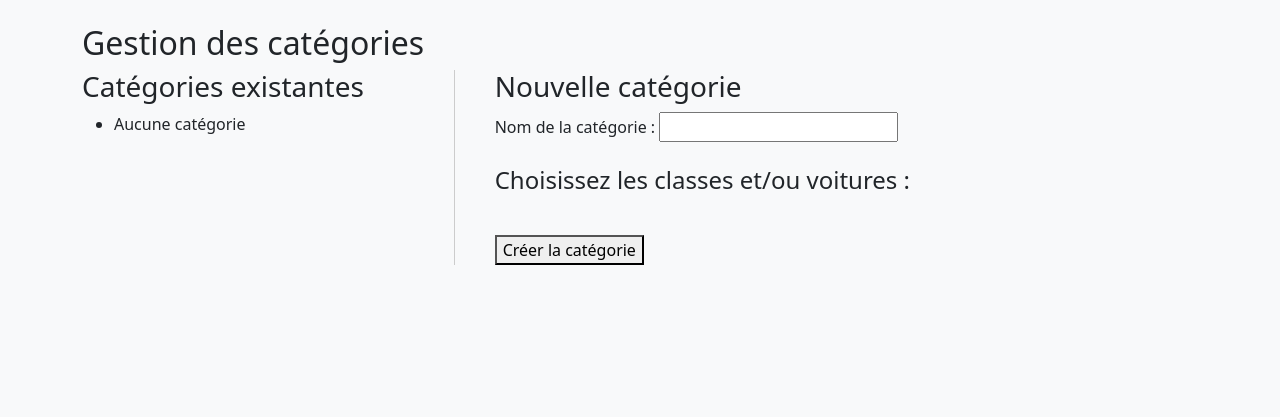
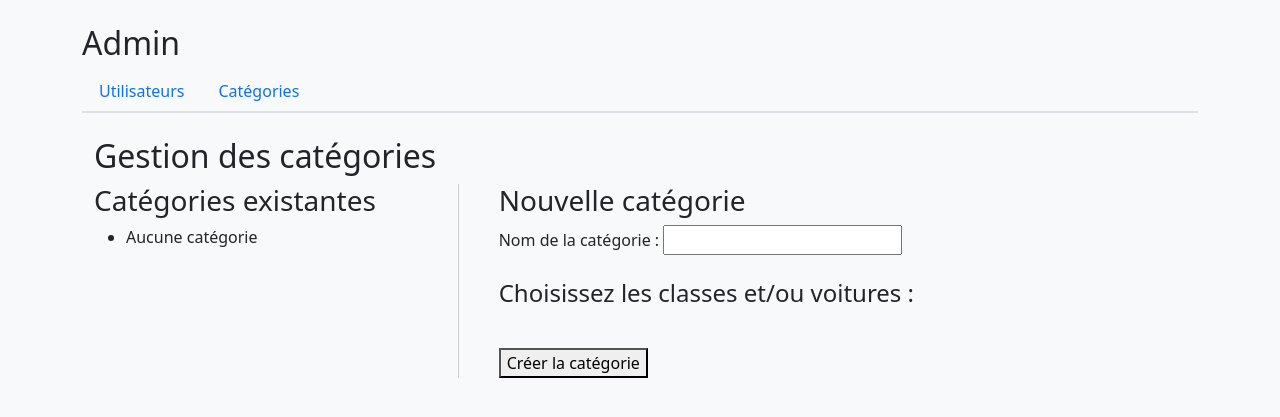
Before and after one commit to MatBlanchard/JobardSiteLeaderbord, a Django app: page /categories/ in a window 1280 px wide. Shown: the part 57-474 px from the top of the page. Run offline with Django 5.2, Linux system fonts and the light colour scheme; the visitor is signed in with stand-in values (Sample User, id 1); data that the repository does not hold is empty.

Commit message:
correction bug 2eme navbar

```diff
--- a/jobard_leaderboard/leaderboard/urls.py
+++ b/jobard_leaderboard/leaderboard/urls.py
@@ -4,5 +4,5 @@ from . import views
 urlpatterns = [
     path("admin-dashboard/", views.admin_dashboard, name="admin_dashboard"),
     path("categories/", views.manage_categories, name="manage_categories"),
-    path("categories/", views.manage_categories, name="manage_users"),
+    path("users/", views.manage_users, name="manage_users"),
 ]
--- a/jobard_leaderboard/templates/leaderboard/admin_dashboard.html
+++ b/jobard_leaderboard/templates/leaderboard/admin_dashboard.html
@@ -13,5 +13,9 @@
         </li>
       </ul>
     </div>
+
+    <div class="container mt-4">
+        {% block admin_content %}{% endblock %}
+    </div>
     {% endif %}
 {% endblock %}
--- a/jobard_leaderboard/templates/leaderboard/manage_categories.html
+++ b/jobard_leaderboard/templates/leaderboard/manage_categories.html
@@ -1,7 +1,7 @@
 <!-- leaderboard/templates/leaderboard/manage_categories.html -->
 
 {% extends "leaderboard/admin_dashboard.html" %}
-{% block content %}
+{% block admin_content %}
 
 <h2>Gestion des catégories</h2>
 
```
Also changed, not shown: jobard_leaderboard/templates/leaderboard/manage_users.html (+6 -1 lines).
